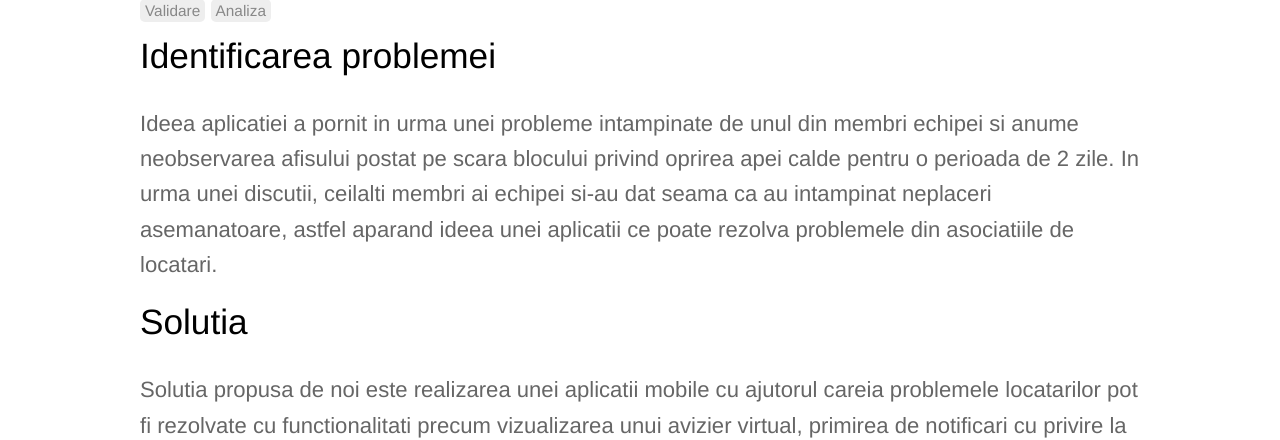
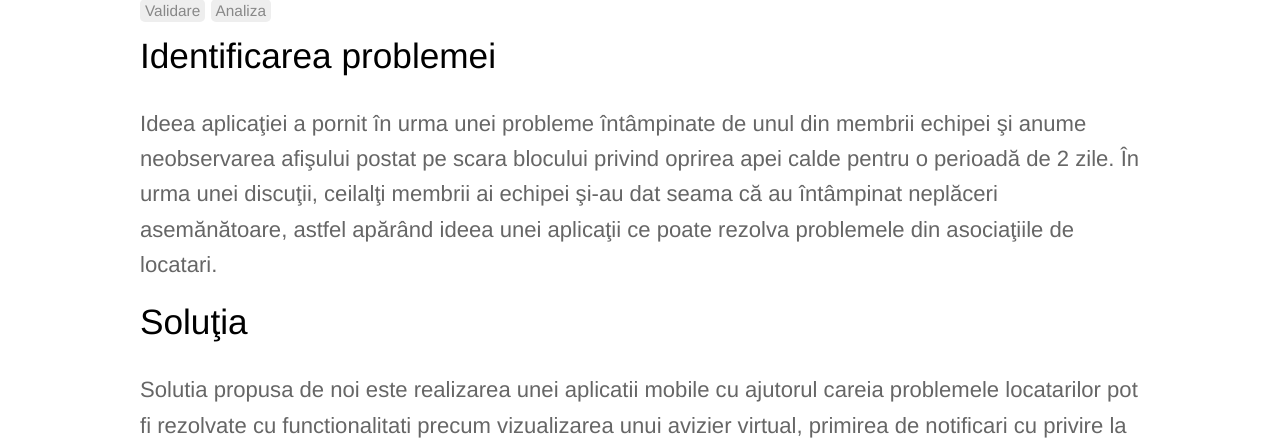
Before and after one commit to rptoma/Flaty, a Jekyll site: the page built from _posts/2018-10-28-validare.md, in a window 1280 px wide and 900 px high, scrolled down 399 px. Shown: the part 149-589 px from the top of the window. Built offline with Jekyll 4.4.1, drawn with Linux system fonts in a browser that asks for light colours.

Commit message:
Updated '_posts/2018-10-28-validare.md' via CloudCannon

```diff
--- a/_posts/2018-10-28-validare.md
+++ b/_posts/2018-10-28-validare.md
@@ -5,10 +5,10 @@ categories: Validare Analiza
 show_comments: true
 ---
 ## Identificarea problemei
-Ideea aplicatiei a pornit in urma unei probleme intampinate de unul din membri echipei si anume neobservarea afisului postat pe scara blocului privind oprirea apei calde pentru o perioada de 2 zile. In urma unei discutii, ceilalti membri ai echipei si-au dat seama ca au intampinat neplaceri asemanatoare, astfel aparand ideea unei aplicatii ce poate rezolva problemele din asociatiile de locatari.
+Ideea aplicaţiei a pornit în urma unei probleme întâmpinate de unul din membrii echipei şi anume neobservarea afişului postat pe scara blocului privind oprirea apei calde pentru o perioadă de 2 zile. În urma unei discuţii, ceilalţi membrii ai echipei şi-au dat seama că au întâmpinat neplăceri asemănătoare, astfel apărând ideea unei aplicaţii ce poate rezolva problemele din asociaţiile de locatari.
 
 
-## Solutia
+## Soluţia
 
 Solutia propusa de noi este realizarea unei aplicatii mobile cu ajutorul careia problemele locatarilor pot fi rezolvate cu functionalitati precum vizualizarea unui avizier virtual, primirea de notificari cu privire la anunturi precum intreruperea apei/gazelor, anuntarea deratizarii, stabilirea usoara a unei date de intrunire a locatarilor, reducerea timpului petrecut pentru trimiterea indexului contorului de apa si plata intretinerii, un loc unde locatarii pot face reclamatii sau sugestii legate de propriul bloc, gasirea rapida a informatiilor de contact ale vecinilor.
 
```
